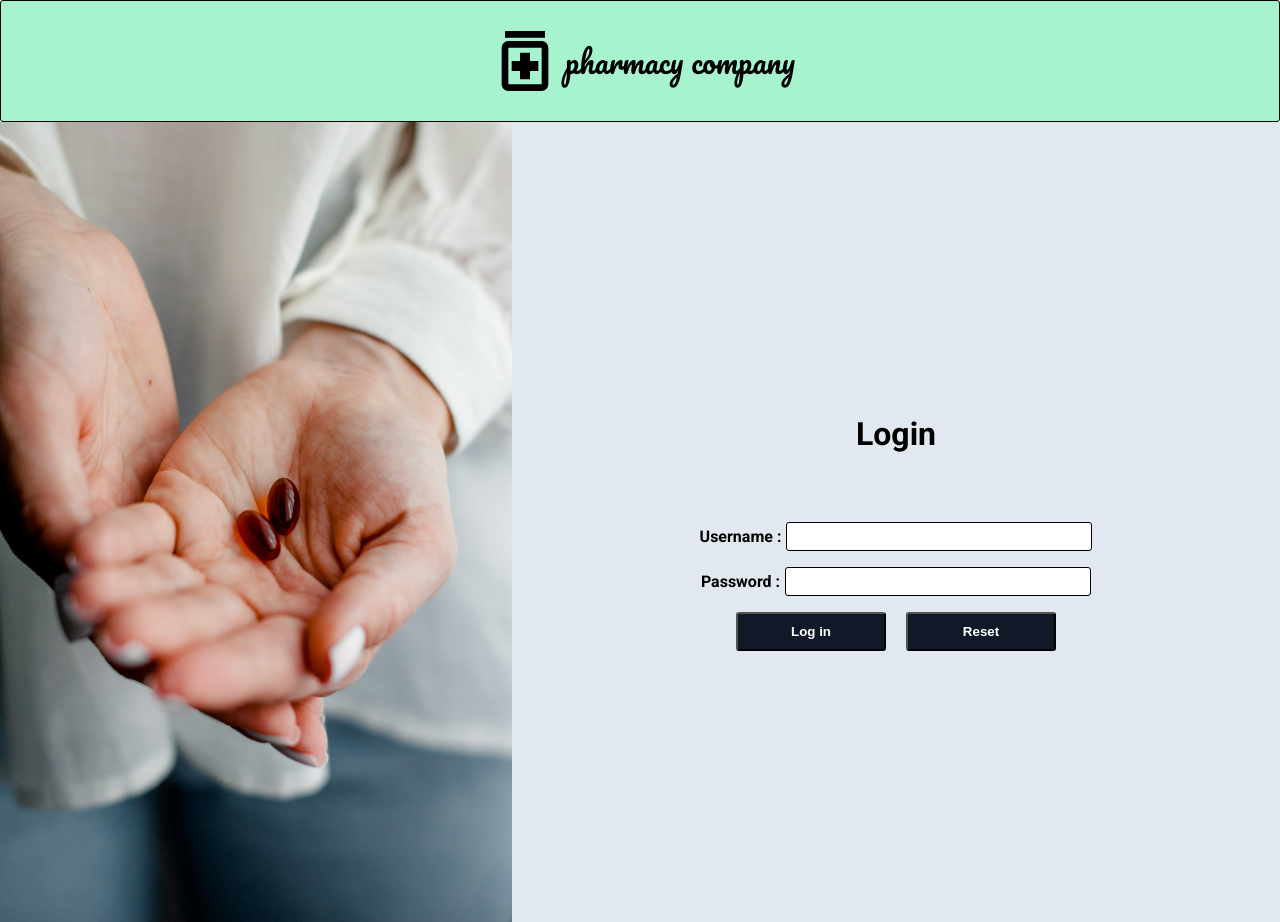
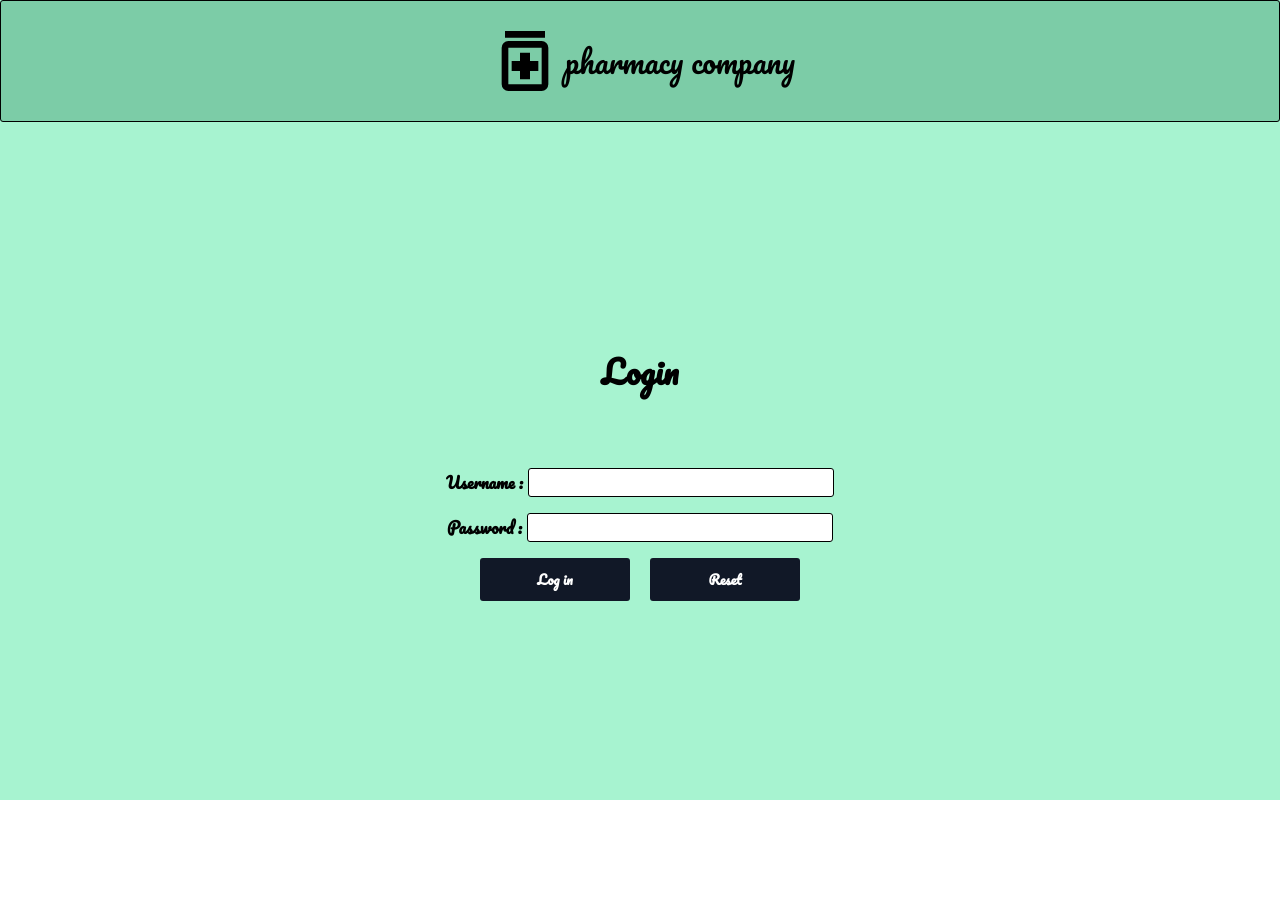
Before and after one commit to mkblast/gestion-pharm, a React (Vite) app: page / in a window 1280 px wide. After the commit the page ends 800 px from the top, so only its background shows below. Built offline with nearby package versions, Linux system fonts and the light colour scheme.

Commit message:
Finishing the login page

```diff
--- a/src/components/Header/Header.css
+++ b/src/components/Header/Header.css
@@ -3,7 +3,7 @@
 .headerContainer{
     display: flex;
     justify-content: center;
-    background-color: #a7f3d0;
+    background-color: #7ccca7;
     height: 15vh;
     padding:0 ;
     border: 1px solid;
--- a/src/components/Header/Header.jsx
+++ b/src/components/Header/Header.jsx
@@ -1,4 +1,3 @@
-import { Link } from "react-router-dom";
 import "./Header.css"
 
 export default function Header() {
--- a/src/components/Login/Login.jsx
+++ b/src/components/Login/Login.jsx
@@ -1,14 +1,11 @@
 import Form from "../Form/Form";
 import Styles from "./Login.module.css"
-import Image from "../../assets/Login.jpg"
 import Header from "../Header/Header";
 
 function Login() {
   return (
-    <>
+    <div className={Styles.container}>
       <Header />
-      <div className={Styles.container}>
-        <img src={Image} alt="Login Image" className={Styles.image} />
       <div className={Styles.loginContainer}>
         <h1>Login</h1>
         <form className={Styles.form}>
@@ -20,8 +17,8 @@ function Login() {
           </div>
         </form>
       </div>
+      <div />
     </div>
-    </>
   )
 }
 
--- a/src/components/Login/Login.module.css
+++ b/src/components/Login/Login.module.css
@@ -1,5 +1,18 @@
+@import url('https://fonts.googleapis.com/css2?family=Pacifico&display=swap');
+
+* {
+  font-family: "Pacifico", cursive;
+}
+
+.container {
+  height: 100vh;
+  display: flex;
+  flex-direction: column;
+  background-color: #a7f3d0;
+}
+
 .loginContainer {
-  background-color: #e2e8f0;
+  flex-grow: 3;
   margin: 0;
   display: flex;
   justify-content: center;
@@ -7,10 +20,6 @@
   align-items: center;
   flex-grow: 3;
   gap: 3em;
-}
-
-.container {
-  display: flex;
 }
 
 .form {
@@ -43,12 +52,6 @@
   height: 100vh;
 }
 
-<<<<<<< HEAD
 .button {
   border: none;
-=======
-.buttons{
-    display: flex;
-    gap: 20px;
->>>>>>> 7150e4abd0a8a0aaf96945ee18dce509948226fb
 }
--- a/src/main.css
+++ b/src/main.css
@@ -11,6 +11,4 @@ html {
 body{
   padding: 0;
   margin: 0;
-  height: 100vh;
-  width: 100vw;
 }
```
Lines whose indentation alone changed are shown as unchanged.
